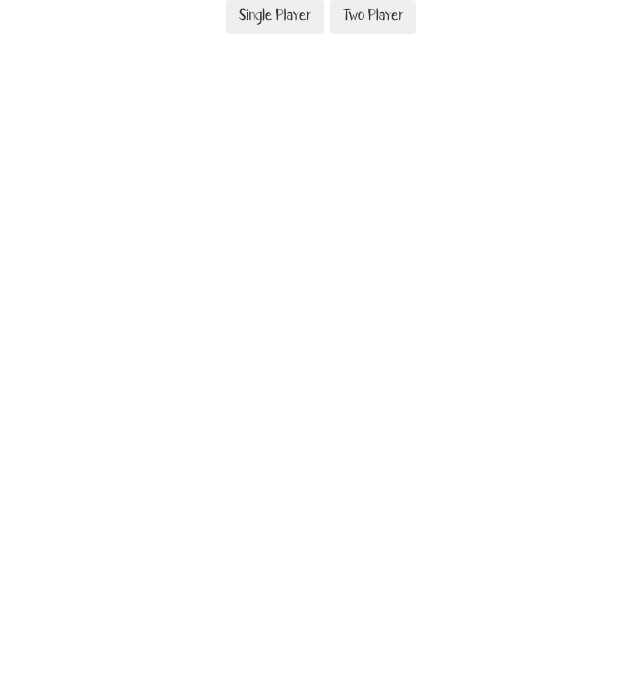
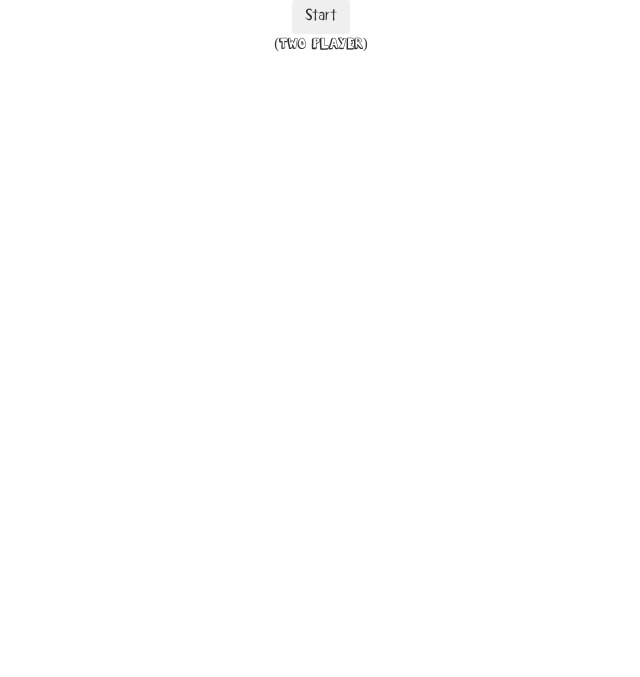
Before and after one commit to MitchRivet/tic_tac_toe, a plain HTML site: page index.html in a window 1280 px wide. Shown: the part 123-800 px from the top of the page, without its empty margins (319-959 px from the left). Drawn offline with Linux system fonts and the light colour scheme.

Commit message:
remove single player button

```diff
--- a/index.html
+++ b/index.html
@@ -15,8 +15,9 @@
 
       <div class="text-center playerNumberButtons">
         <h2>Hi there!</h2>
-        <button class="btn" id="onePlayer">Single Player</button>
-        <button class="btn" id="twoPlayer">Two Player</button>
+        <!-- <button class="btn" id="onePlayer">Single Player</button> -->
+        <button class="btn" id="twoPlayer">Start</button>
+        <p>(two player)</p>
       </div>
 
       <div class="text-center XObuttons">
```
